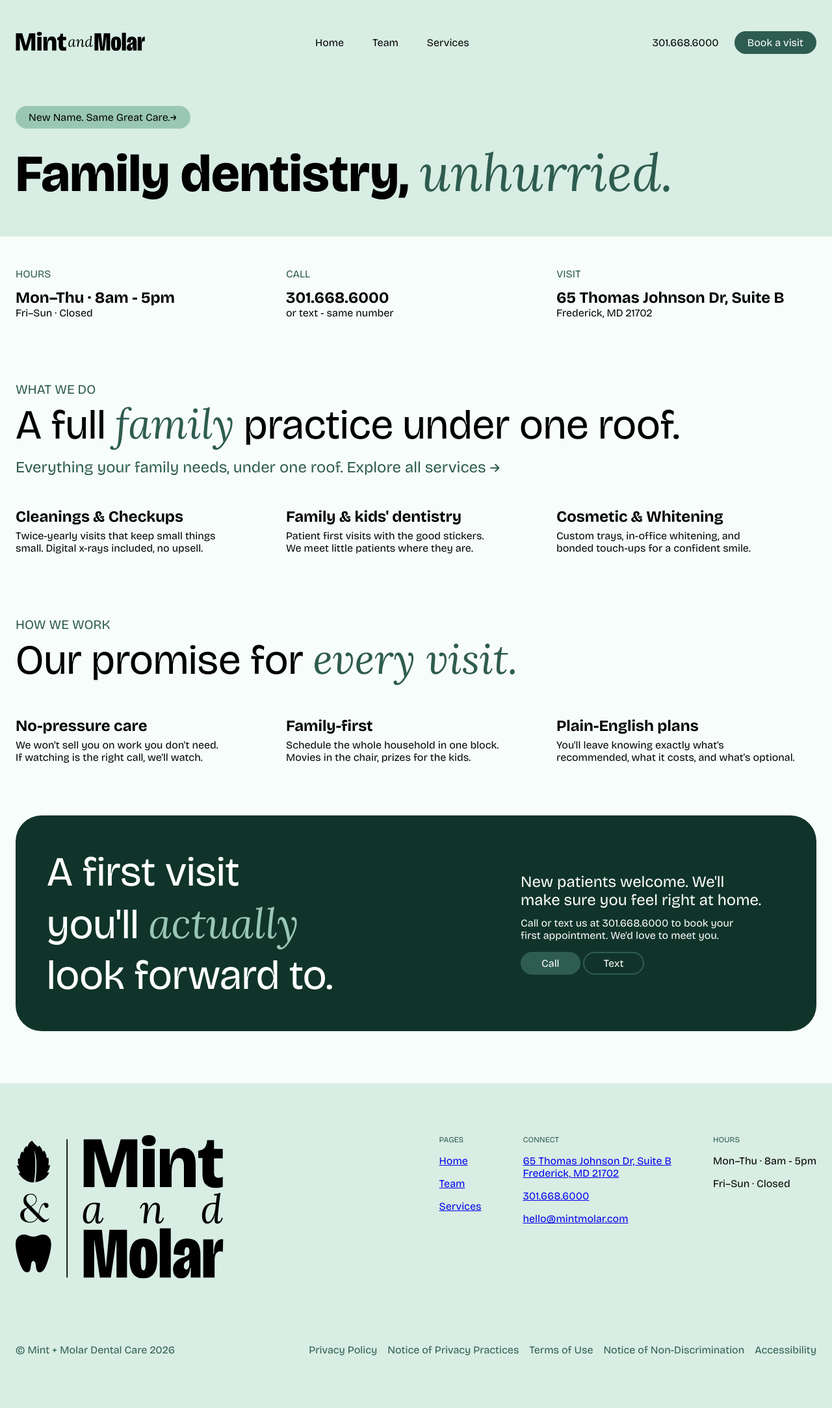
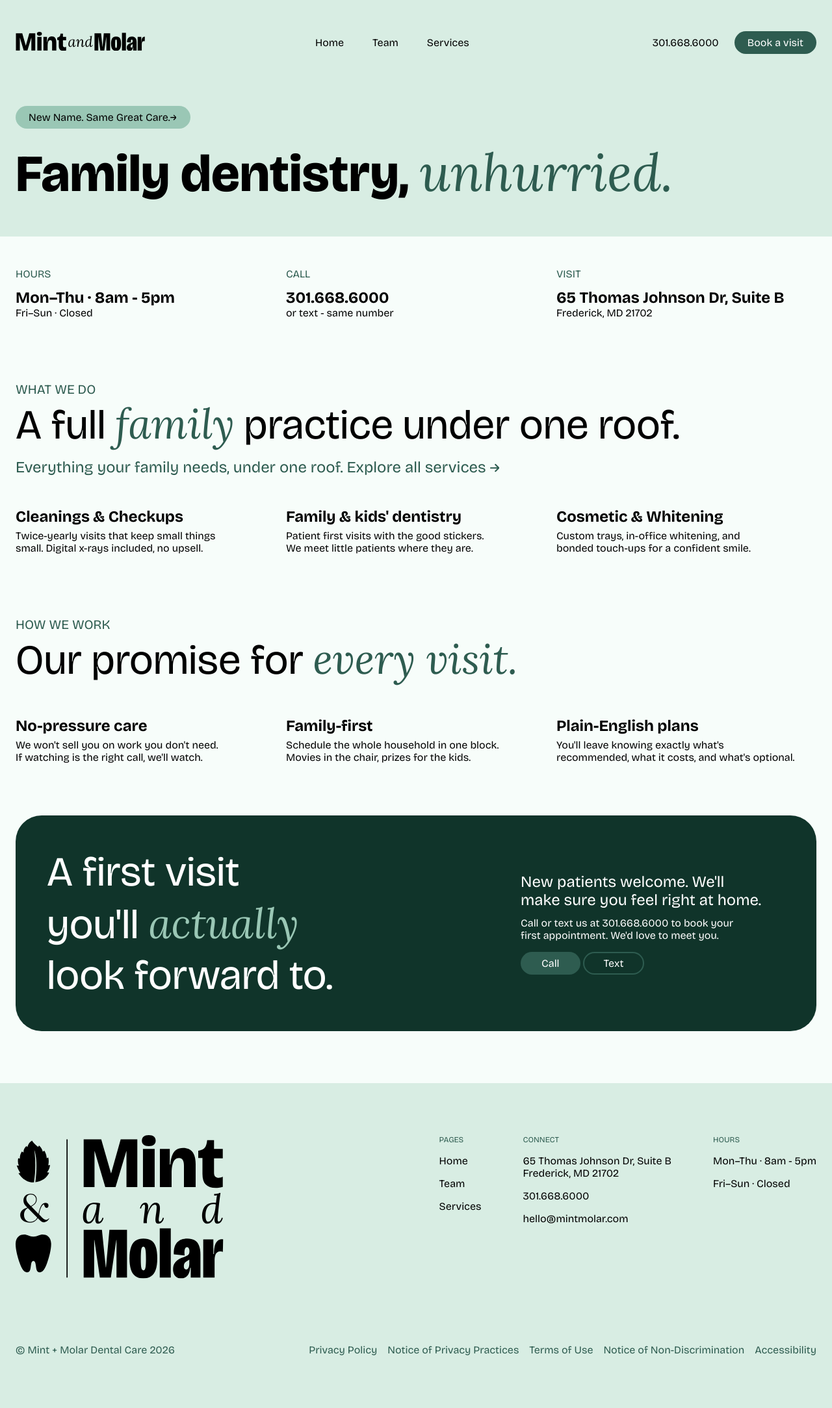
Before and after one commit to naher94/mintmolar.com, a Jekyll site: the page built from index.html, in a window 1280 px wide. Shown: the whole page at 65% size. Built offline with Jekyll 4.4.1, drawn with Linux system fonts in a browser that asks for light colours.

Commit message:
Update _footer.scss

```diff
--- a/_sass/_footer.scss
+++ b/_sass/_footer.scss
@@ -14,6 +14,13 @@
   }
   .nav-section{
     gap: 4em;
+    a{
+      color: inherit;
+      text-decoration: none;
+      &:hover{
+        text-decoration: underline;
+      }
+    }
   }
   .nav-container{
     h3{
```
